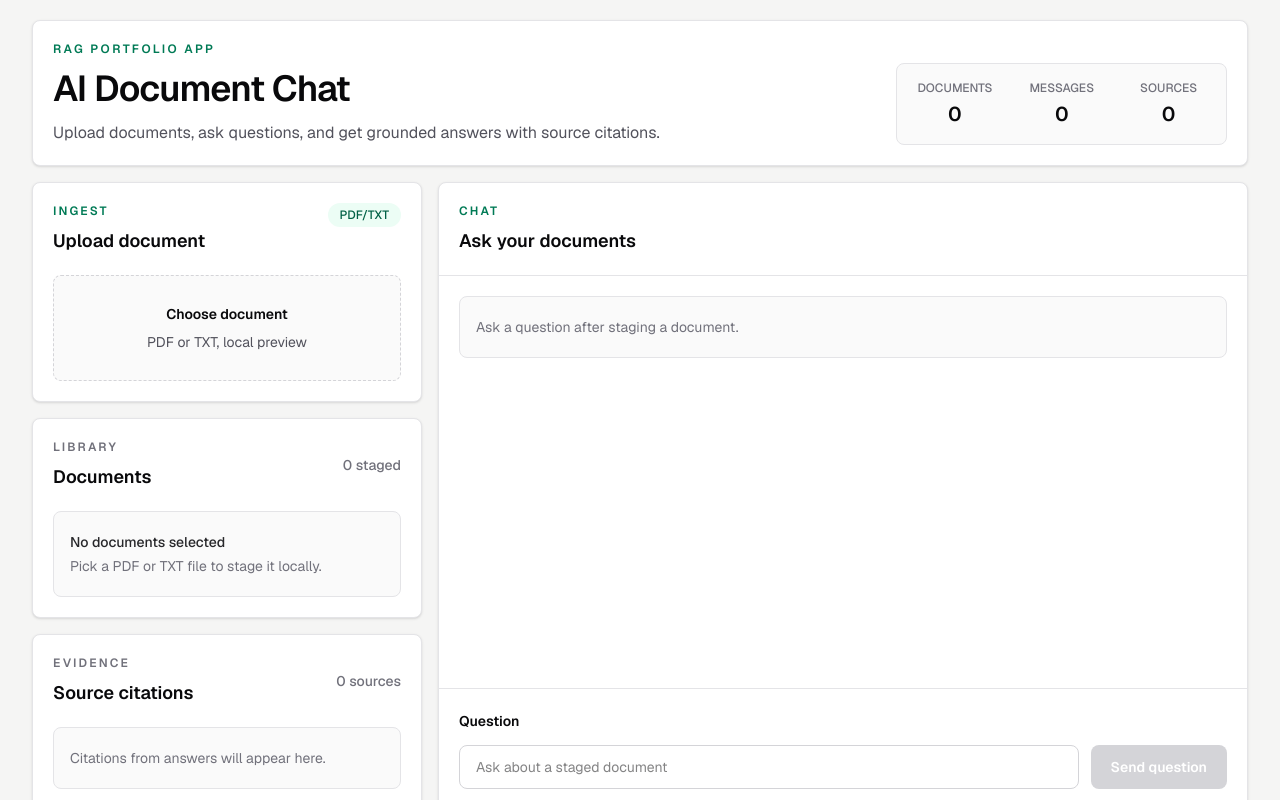
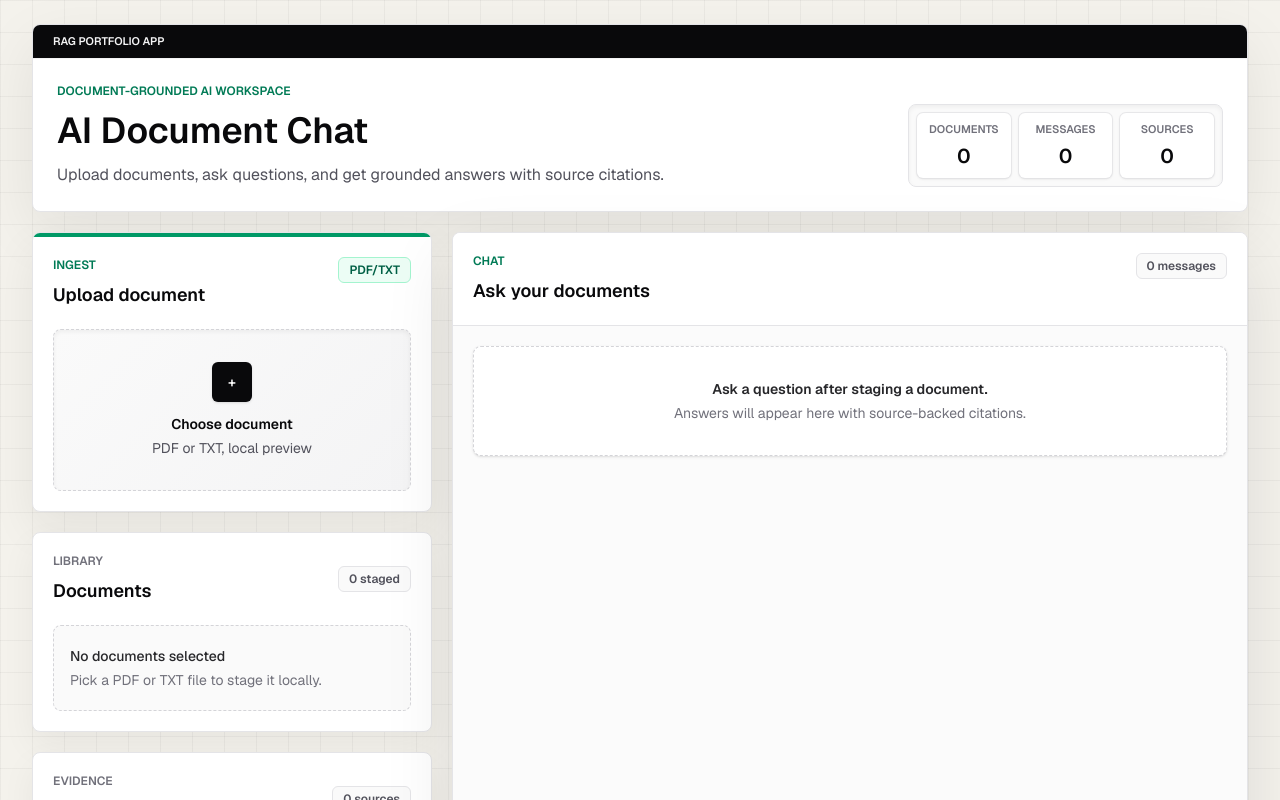
Before and after one commit to AZ123IT/ai-document-chat, a Next.js app: page / in a window 1280 px wide. Shown: the top 800 px of the page. Built offline with nearby package versions, Linux system fonts and the light colour scheme.

Commit message:
style: polish dashboard interface

```diff
--- a/src/app/globals.css
+++ b/src/app/globals.css
@@ -24,3 +24,11 @@ body {
   color: var(--foreground);
   font-family: var(--font-geist-sans), sans-serif;
 }
+
+.dashboard-backdrop {
+  background-color: #f4f2ec;
+  background-image:
+    linear-gradient(rgba(63, 63, 70, 0.055) 1px, transparent 1px),
+    linear-gradient(90deg, rgba(63, 63, 70, 0.055) 1px, transparent 1px);
+  background-size: 32px 32px;
+}
--- a/src/components/dashboard/chat-panel.tsx
+++ b/src/components/dashboard/chat-panel.tsx
@@ -32,31 +32,52 @@ export function ChatPanel({
   }
 
   return (
-    <section className="flex min-h-[560px] flex-col rounded-lg border border-zinc-200 bg-white shadow-sm">
-      <div className="border-b border-zinc-200 p-5">
-        <p className="text-xs font-semibold uppercase tracking-[0.18em] text-emerald-700">
+    <section className="flex min-h-[620px] flex-col overflow-hidden rounded-lg border border-zinc-200 bg-white shadow-[0_24px_70px_rgba(24,24,27,0.1)]">
+      <div className="border-b border-zinc-200 bg-white p-5">
+        <div className="flex items-start justify-between gap-4">
+          <div>
+            <p className="text-xs font-semibold uppercase text-emerald-700">
               chat
             </p>
             <h2 className="mt-2 text-lg font-semibold text-zinc-950">
               Ask your documents
             </h2>
           </div>
+          <span className="rounded-md border border-zinc-200 bg-zinc-50 px-2.5 py-1 text-xs font-semibold text-zinc-600">
+            {messages.length} messages
+          </span>
+        </div>
+      </div>
 
-      <div className="flex-1 space-y-4 overflow-y-auto p-5">
+      <div className="flex-1 space-y-4 overflow-y-auto bg-zinc-50/75 p-5">
         {messages.length === 0 ? (
-          <div className="rounded-lg border border-zinc-200 bg-zinc-50 px-4 py-5 text-sm text-zinc-500">
+          <div className="rounded-lg border border-dashed border-zinc-300 bg-white px-4 py-8 text-center shadow-sm">
+            <p className="text-sm font-semibold text-zinc-800">
               Ask a question after staging a document.
+            </p>
+            <p className="mt-1 text-sm text-zinc-500">
+              Answers will appear here with source-backed citations.
+            </p>
           </div>
         ) : (
           messages.map((message) => (
             <article
               className={
                 message.role === "user"
-                  ? "ml-auto max-w-[85%] rounded-lg bg-zinc-950 px-4 py-3 text-white"
-                  : "max-w-[92%] rounded-lg border border-zinc-200 bg-zinc-50 px-4 py-3 text-zinc-900"
+                  ? "ml-auto max-w-[85%] rounded-lg bg-zinc-950 px-4 py-3 text-white shadow-md"
+                  : "max-w-[92%] rounded-lg border border-zinc-200 bg-white px-4 py-3 text-zinc-900 shadow-sm"
               }
               key={message.id}
             >
+              <p
+                className={
+                  message.role === "user"
+                    ? "mb-1 text-[11px] font-semibold uppercase text-zinc-300"
+                    : "mb-1 text-[11px] font-semibold uppercase text-emerald-700"
+                }
+              >
+                {message.role === "user" ? "You" : "Assistant"}
+              </p>
               <p className="text-sm leading-6">{message.content}</p>
             </article>
           ))
@@ -64,7 +85,7 @@ export function ChatPanel({
 
         {isLoading ? (
           <p
-            className="rounded-lg border border-emerald-200 bg-emerald-50 px-4 py-3 text-sm font-medium text-emerald-800"
+            className="rounded-lg border border-emerald-200 bg-emerald-50 px-4 py-3 text-sm font-semibold text-emerald-800 shadow-sm"
             role="status"
           >
             Generating answer...
@@ -73,7 +94,7 @@ export function ChatPanel({
 
         {error ? (
           <p
-            className="rounded-lg border border-red-200 bg-red-50 px-4 py-3 text-sm font-medium text-red-700"
+            className="rounded-lg border border-red-200 bg-red-50 px-4 py-3 text-sm font-semibold text-red-700 shadow-sm"
             role="alert"
           >
             {error}
@@ -81,7 +102,10 @@ export function ChatPanel({
         ) : null}
       </div>
 
-      <form className="border-t border-zinc-200 p-5" onSubmit={handleSubmit}>
+      <form
+        className="border-t border-zinc-200 bg-white p-5"
+        onSubmit={handleSubmit}
+      >
         <label
           className="text-sm font-semibold text-zinc-950"
           htmlFor="chat-question"
@@ -90,7 +114,7 @@ export function ChatPanel({
         </label>
         <div className="mt-3 flex flex-col gap-3 sm:flex-row">
           <input
-            className="min-h-11 flex-1 rounded-lg border border-zinc-300 bg-white px-4 text-sm text-zinc-950 outline-none transition focus:border-emerald-600 focus:ring-2 focus:ring-emerald-100"
+            className="min-h-12 flex-1 rounded-lg border border-zinc-300 bg-zinc-50 px-4 text-sm text-zinc-950 outline-none transition placeholder:text-zinc-400 focus:border-emerald-600 focus:bg-white focus:ring-2 focus:ring-emerald-100"
             id="chat-question"
             onChange={(event) => setQuestion(event.target.value)}
             placeholder="Ask about a staged document"
@@ -98,7 +122,7 @@ export function ChatPanel({
             value={question}
           />
           <button
-            className="min-h-11 rounded-lg bg-zinc-950 px-5 text-sm font-semibold text-white transition hover:bg-emerald-800 disabled:cursor-not-allowed disabled:bg-zinc-300"
+            className="min-h-12 rounded-lg bg-zinc-950 px-5 text-sm font-semibold text-white shadow-sm transition hover:bg-emerald-800 disabled:cursor-not-allowed disabled:bg-zinc-300 disabled:shadow-none"
             disabled={isLoading || question.trim().length === 0}
             type="submit"
           >
--- a/src/components/dashboard/document-list.tsx
+++ b/src/components/dashboard/document-list.tsx
@@ -6,22 +6,22 @@ type DocumentListProps = {
 
 export function DocumentList({ documents }: DocumentListProps) {
   return (
-    <section className="rounded-lg border border-zinc-200 bg-white p-5 shadow-sm">
+    <section className="rounded-lg border border-zinc-200 bg-white p-5 shadow-[0_14px_35px_rgba(24,24,27,0.055)]">
       <div className="flex items-center justify-between gap-4">
         <div>
-          <p className="text-xs font-semibold uppercase tracking-[0.18em] text-zinc-500">
+          <p className="text-xs font-semibold uppercase text-zinc-500">
             library
           </p>
           <h2 className="mt-2 text-lg font-semibold text-zinc-950">Documents</h2>
         </div>
-        <span className="text-sm font-medium text-zinc-500">
+        <span className="rounded-md border border-zinc-200 bg-zinc-50 px-2.5 py-1 text-xs font-semibold text-zinc-600">
           {documents.length} staged
         </span>
       </div>
 
       <div className="mt-5 space-y-3">
         {documents.length === 0 ? (
-          <div className="rounded-lg border border-zinc-200 bg-zinc-50 px-4 py-5">
+          <div className="rounded-lg border border-dashed border-zinc-300 bg-zinc-50 px-4 py-5">
             <p className="text-sm font-medium text-zinc-800">
               No documents selected
             </p>
@@ -32,7 +32,7 @@ export function DocumentList({ documents }: DocumentListProps) {
         ) : (
           documents.map((document) => (
             <article
-              className="rounded-lg border border-zinc-200 bg-white px-4 py-3"
+              className="rounded-lg border border-zinc-200 bg-white px-4 py-3 shadow-sm transition hover:border-emerald-200 hover:shadow-md"
               key={document.id}
             >
               <div className="flex items-start justify-between gap-4">
@@ -40,11 +40,11 @@ export function DocumentList({ documents }: DocumentListProps) {
                   <h3 className="truncate text-sm font-semibold text-zinc-950">
                     {document.name}
                   </h3>
-                  <p className="mt-1 text-xs font-medium text-zinc-500">
+                  <p className="mt-1 text-xs font-semibold text-zinc-500">
                     {document.type} - {document.sizeLabel}
                   </p>
                 </div>
-                <span className="shrink-0 rounded-full bg-amber-50 px-3 py-1 text-xs font-medium text-amber-800">
+                <span className="shrink-0 rounded-md border border-emerald-200 bg-emerald-50 px-2.5 py-1 text-xs font-semibold text-emerald-800">
                   {document.status}
                 </span>
               </div>
--- a/src/components/dashboard/document-upload-panel.tsx
+++ b/src/components/dashboard/document-upload-panel.tsx
@@ -20,26 +20,33 @@ export function DocumentUploadPanel({
   }
 
   return (
-    <section className="rounded-lg border border-zinc-200 bg-white p-5 shadow-sm">
+    <section className="overflow-hidden rounded-lg border border-zinc-200 bg-white shadow-[0_18px_45px_rgba(24,24,27,0.07)]">
+      <div className="h-1 bg-emerald-600" />
+      <div className="p-5">
         <div className="flex items-start justify-between gap-4">
           <div>
-          <p className="text-xs font-semibold uppercase tracking-[0.18em] text-emerald-700">
+            <p className="text-xs font-semibold uppercase text-emerald-700">
               ingest
             </p>
             <h2 className="mt-2 text-lg font-semibold text-zinc-950">
               Upload document
             </h2>
           </div>
-        <span className="rounded-full bg-emerald-50 px-3 py-1 text-xs font-medium text-emerald-800">
+          <span className="rounded-md border border-emerald-200 bg-emerald-50 px-2.5 py-1 text-xs font-semibold text-emerald-800">
             PDF/TXT
           </span>
         </div>
 
-      <label className="mt-5 flex cursor-pointer flex-col items-center justify-center rounded-lg border border-dashed border-zinc-300 bg-zinc-50 px-4 py-7 text-center transition hover:border-emerald-500 hover:bg-emerald-50/70">
-        <span className="text-sm font-semibold text-zinc-950">
+        <label className="mt-5 flex cursor-pointer flex-col items-center justify-center rounded-lg border border-dashed border-zinc-300 bg-[linear-gradient(135deg,#fafafa,#f4f4f5)] px-4 py-8 text-center shadow-inner transition hover:border-emerald-500 hover:bg-emerald-50/70 hover:shadow-[inset_0_0_0_1px_rgba(5,150,105,0.12)]">
+          <span className="flex h-10 w-10 items-center justify-center rounded-md bg-zinc-950 text-sm font-semibold text-white shadow-sm">
+            +
+          </span>
+          <span className="mt-3 text-sm font-semibold text-zinc-950">
             Choose document
           </span>
-        <span className="mt-2 text-sm text-zinc-600">PDF or TXT, local preview</span>
+          <span className="mt-1 text-sm text-zinc-600">
+            PDF or TXT, local preview
+          </span>
           <input
             aria-label="Choose document"
             className="sr-only"
@@ -50,10 +57,11 @@ export function DocumentUploadPanel({
         </label>
 
         {error ? (
-        <p className="mt-4 rounded-md border border-red-200 bg-red-50 px-3 py-2 text-sm font-medium text-red-700">
+          <p className="mt-4 rounded-lg border border-red-200 bg-red-50 px-3 py-2 text-sm font-medium text-red-700 shadow-sm">
             {error}
           </p>
         ) : null}
+      </div>
     </section>
   );
 }
--- a/src/components/dashboard/source-citations.tsx
+++ b/src/components/dashboard/source-citations.tsx
@@ -6,41 +6,41 @@ type SourceCitationsProps = {
 
 export function SourceCitations({ citations }: SourceCitationsProps) {
   return (
-    <section className="rounded-lg border border-zinc-200 bg-white p-5 shadow-sm">
+    <section className="rounded-lg border border-zinc-200 bg-white p-5 shadow-[0_14px_35px_rgba(24,24,27,0.055)]">
       <div className="flex items-center justify-between gap-4">
         <div>
-          <p className="text-xs font-semibold uppercase tracking-[0.18em] text-zinc-500">
+          <p className="text-xs font-semibold uppercase text-zinc-500">
             evidence
           </p>
           <h2 className="mt-2 text-lg font-semibold text-zinc-950">
             Source citations
           </h2>
         </div>
-        <span className="text-sm font-medium text-zinc-500">
+        <span className="rounded-md border border-zinc-200 bg-zinc-50 px-2.5 py-1 text-xs font-semibold text-zinc-600">
           {citations.length} sources
         </span>
       </div>
 
       <div className="mt-5 space-y-3">
         {citations.length === 0 ? (
-          <p className="rounded-lg border border-zinc-200 bg-zinc-50 px-4 py-5 text-sm text-zinc-500">
+          <p className="rounded-lg border border-dashed border-zinc-300 bg-zinc-50 px-4 py-5 text-sm text-zinc-500">
             Citations from answers will appear here.
           </p>
         ) : (
           citations.map((citation) => (
             <article
-              className="rounded-lg border border-zinc-200 bg-zinc-50 px-4 py-3"
+              className="rounded-lg border border-zinc-200 bg-white px-4 py-3 shadow-sm"
               key={`${citation.label}-${citation.chunkId}`}
             >
               <div className="flex flex-wrap items-center gap-2">
-                <span className="rounded bg-zinc-950 px-2 py-1 text-xs font-semibold text-white">
+                <span className="rounded-md bg-zinc-950 px-2 py-1 text-xs font-semibold text-white">
                   [{citation.label}]
                 </span>
                 <h3 className="text-sm font-semibold text-zinc-950">
                   {citation.fileName ?? `Document ${citation.documentId ?? ""}`}
                 </h3>
                 {citation.pageNumber ? (
-                  <span className="rounded-full bg-white px-2 py-1 text-xs font-medium text-zinc-600 ring-1 ring-zinc-200">
+                  <span className="rounded-md bg-emerald-50 px-2 py-1 text-xs font-semibold text-emerald-800 ring-1 ring-emerald-200">
                     Page {citation.pageNumber}
                   </span>
                 ) : null}
--- a/src/components/layout/app-shell.tsx
+++ b/src/components/layout/app-shell.tsx
@@ -82,15 +82,18 @@ export function AppShell() {
   }
 
   return (
-    <main className="min-h-screen bg-stone-100 text-zinc-950">
-      <div className="mx-auto flex min-h-screen w-full max-w-7xl flex-col px-4 py-5 sm:px-6 lg:px-8">
-        <header className="rounded-lg border border-zinc-200 bg-white px-5 py-5 shadow-sm">
-          <div className="flex flex-col gap-5 lg:flex-row lg:items-end lg:justify-between">
+    <main className="dashboard-backdrop min-h-screen text-zinc-950">
+      <div className="mx-auto flex min-h-screen w-full max-w-7xl flex-col px-4 py-6 sm:px-6 lg:px-8">
+        <header className="overflow-hidden rounded-lg border border-zinc-200 bg-white shadow-[0_20px_60px_rgba(24,24,27,0.08)]">
+          <div className="border-b border-zinc-100 bg-zinc-950 px-5 py-2 text-[11px] font-semibold uppercase text-zinc-100">
+            RAG portfolio app
+          </div>
+          <div className="flex flex-col gap-6 px-5 py-6 lg:flex-row lg:items-end lg:justify-between lg:px-6">
             <div>
-              <p className="text-xs font-semibold uppercase tracking-[0.2em] text-emerald-700">
-                RAG portfolio app
+              <p className="text-xs font-semibold uppercase text-emerald-700">
+                Document-grounded AI workspace
               </p>
-              <h1 className="mt-3 text-3xl font-semibold tracking-tight text-zinc-950 sm:text-4xl">
+              <h1 className="mt-3 text-3xl font-semibold text-zinc-950 sm:text-4xl">
                 {APP_NAME}
               </h1>
               <p className="mt-3 max-w-2xl text-sm leading-6 text-zinc-600 sm:text-base">
@@ -98,10 +101,13 @@ export function AppShell() {
               </p>
             </div>
 
-            <dl className="grid grid-cols-3 gap-2 rounded-lg border border-zinc-200 bg-zinc-50 p-2">
+            <dl className="grid grid-cols-3 gap-2 rounded-lg border border-zinc-200 bg-zinc-50 p-2 shadow-inner">
               {dashboardStats.map((stat) => (
-                <div className="min-w-20 px-3 py-2 text-center" key={stat.label}>
-                  <dt className="text-xs font-medium uppercase text-zinc-500">
+                <div
+                  className="min-w-20 rounded-md bg-white px-3 py-2 text-center shadow-sm ring-1 ring-zinc-200/80"
+                  key={stat.label}
+                >
+                  <dt className="text-[11px] font-semibold uppercase text-zinc-500">
                     {stat.label}
                   </dt>
                   <dd className="mt-1 text-xl font-semibold text-zinc-950">
@@ -113,8 +119,8 @@ export function AppShell() {
           </div>
         </header>
 
-        <section className="grid flex-1 gap-4 py-4 lg:grid-cols-[390px_minmax(0,1fr)]">
-          <div className="space-y-4">
+        <section className="grid flex-1 gap-5 py-5 lg:grid-cols-[400px_minmax(0,1fr)]">
+          <div className="space-y-5">
             <DocumentUploadPanel
               error={uploadError}
               onFileSelected={handleFileSelected}
```
Lines whose indentation alone changed are shown as unchanged.
